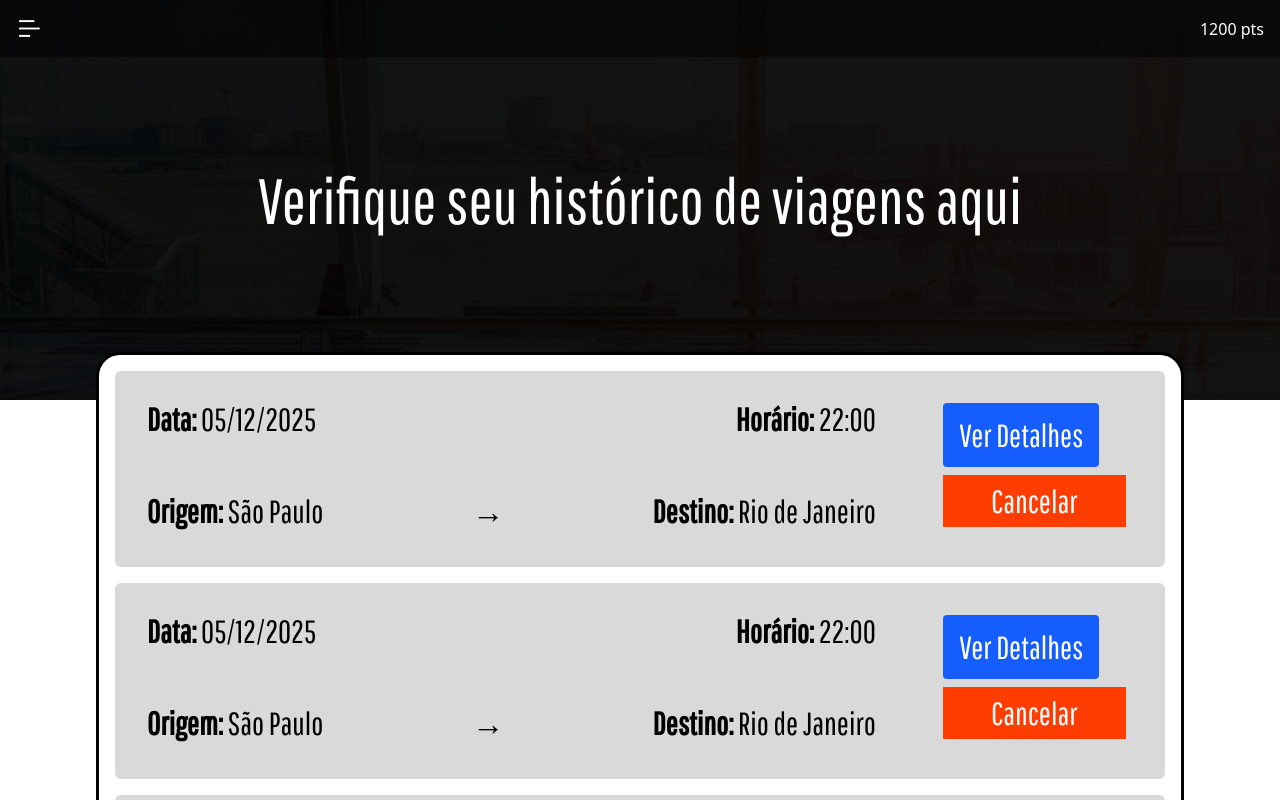
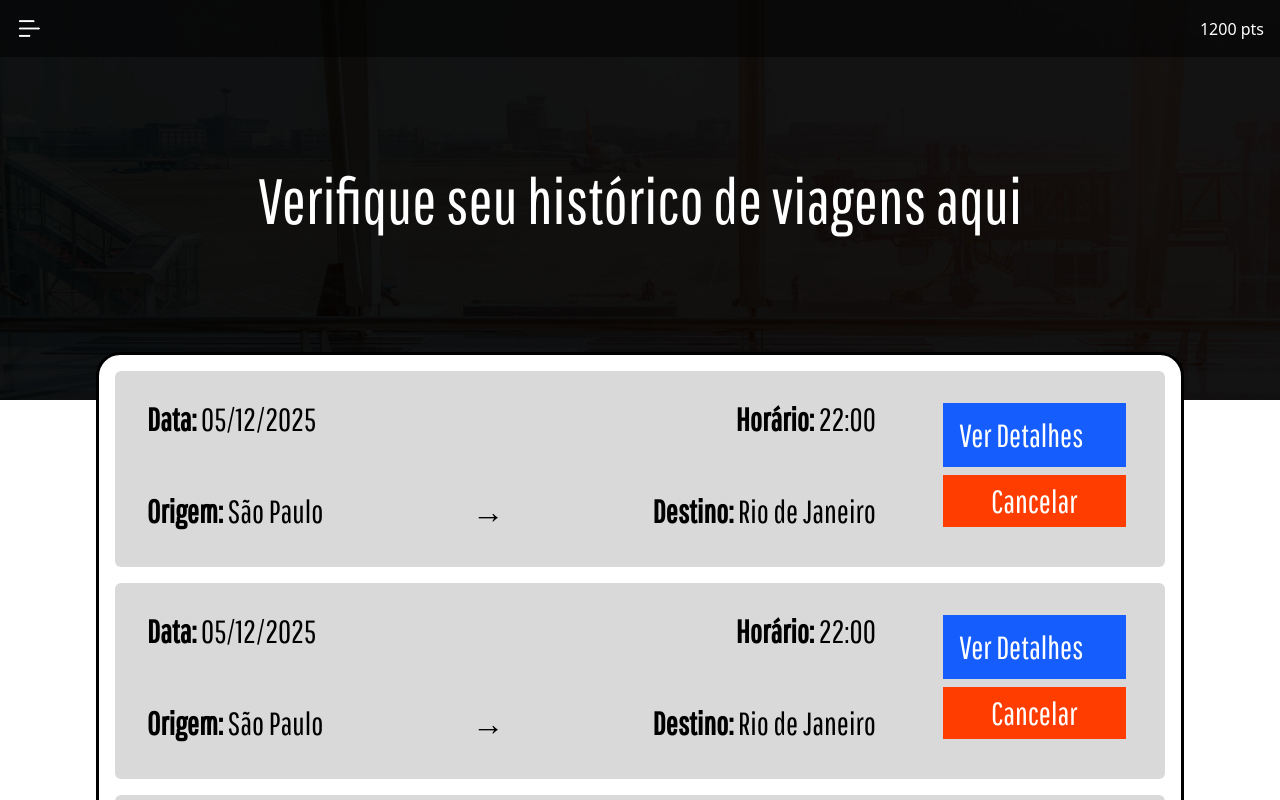
Before and after one commit to rodrigovalest/TADS-DAC-empresa-aerea, a Next.js app in the folder frontend/: page /cliente-landing-page in a window 1280 px wide. Shown: the top 800 px of the page. Built offline with nearby package versions, Linux system fonts and the light colour scheme.

Commit message:
feature: Adiciona rota para ver as informações da viagem

```diff
--- a/frontend/src/components/TravelCardRecord.tsx
+++ b/frontend/src/components/TravelCardRecord.tsx
@@ -39,8 +39,8 @@ const TravelCardRecord: React.FC = () => {
             </div>
             <div className="flex flex-1/5 justify-center">
                 <div className="flex flex-col">
-                <Link href="/info-reservation">
-                <button className="mt-2 px-4 py-2 bg-blue-600 text-white rounded hover:bg-blue-700 transition">
+                <Link href="/info-reservation" className="mt-2 px-4 py-2 bg-blue-600 text-white rounded-[15] hover:bg-blue-700 hover:cursor-pointer transition">
+                <button >
                     Ver Detalhes
                 </button>
                 </Link>
```
